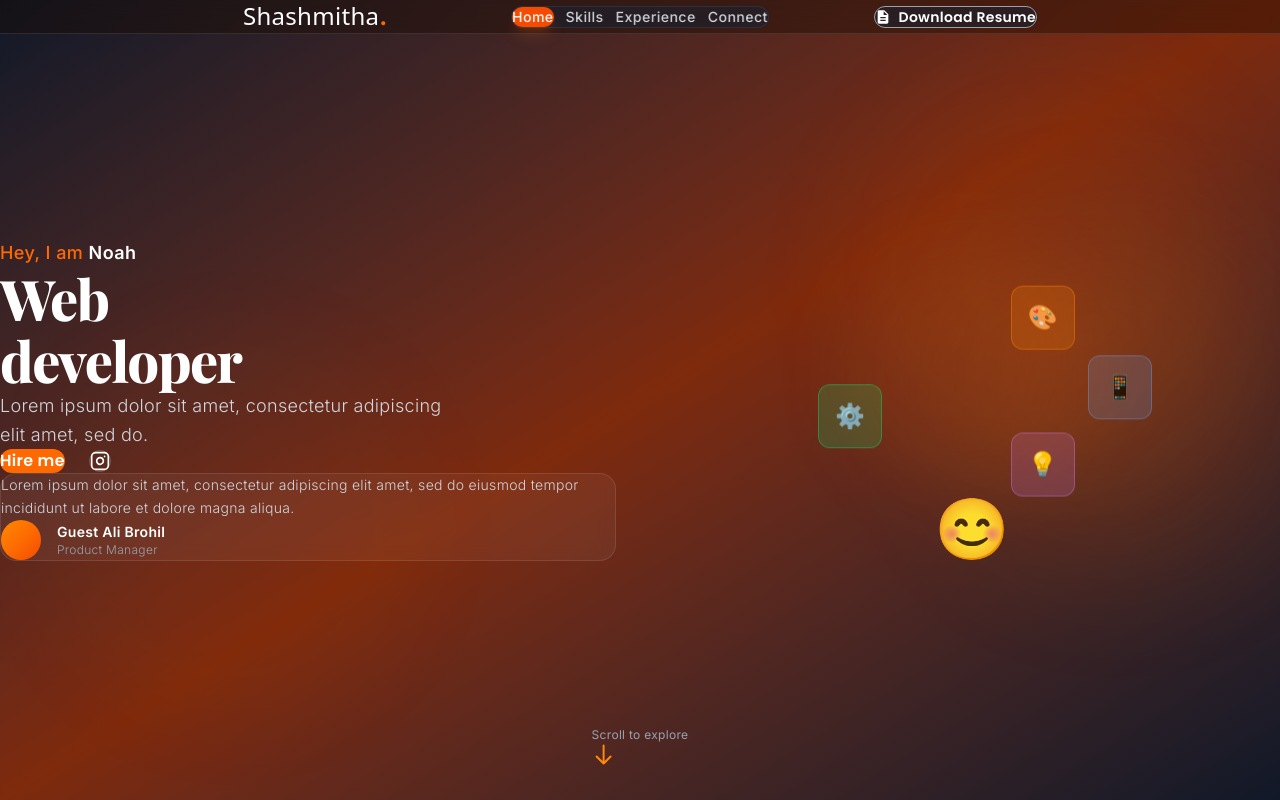
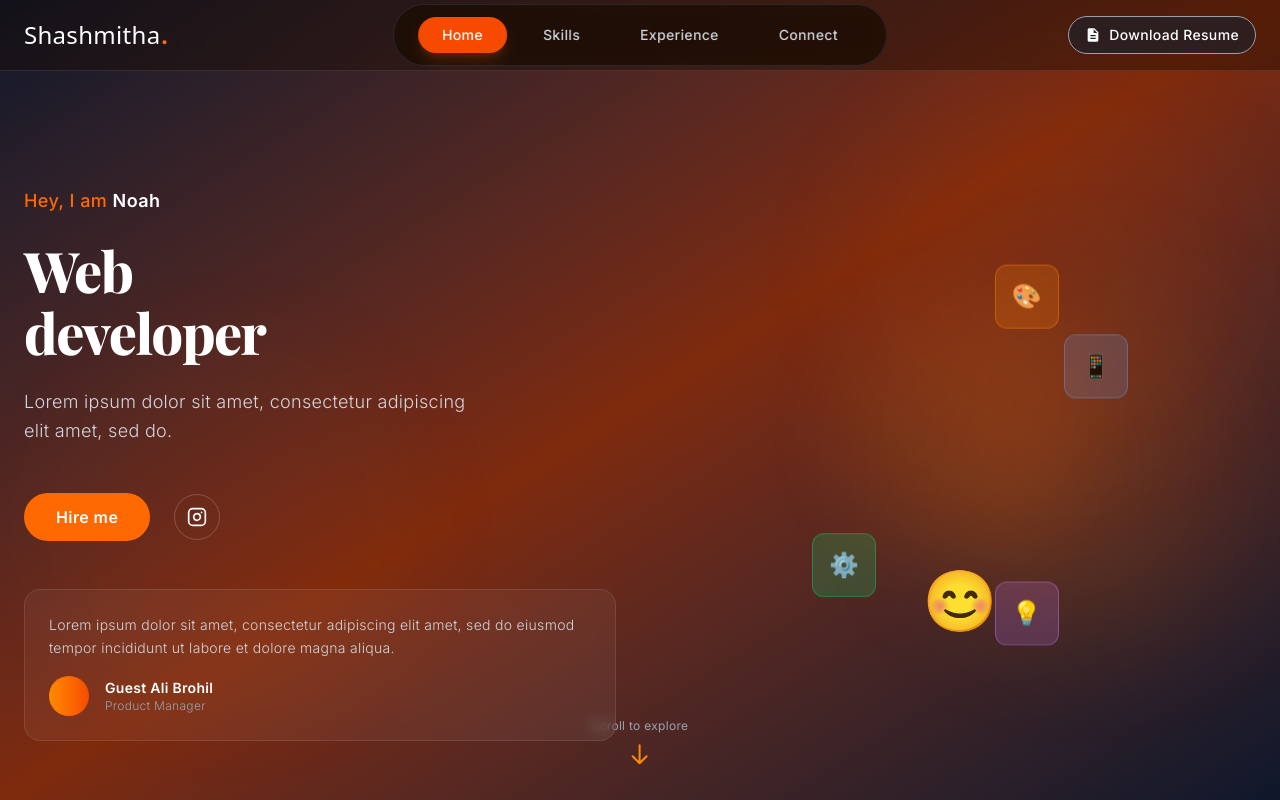
Before and after one commit to ShashmithaBan/Portfolio_2026, a React (Vite) app: page / in a window 1280 px wide. Built offline with nearby package versions, Linux system fonts and the light colour scheme.

Commit message:
fix: Make navigation responsive for all screens and fix JSX/HTML syntax errors

```diff
--- a/src/App.jsx
+++ b/src/App.jsx
@@ -7,7 +7,7 @@ export default function App() {
   const [mobileMenuOpen, setMobileMenuOpen] = useState(false);
 
   return (
-    <div className="bg-gradient-to-br from-gray-900 via-orange-900 to-gray-900 min-h-screen text-white">
+    <div className="bg-gradient-to-br from-slate-900 via-orange-900 to-slate-900 min-h-screen text-white">
       {/* Navigation */}
       <Navigation mobileMenuOpen={mobileMenuOpen} setMobileMenuOpen={setMobileMenuOpen} />
 
--- a/src/components/Hero.jsx
+++ b/src/components/Hero.jsx
@@ -40,7 +40,7 @@ export default function Hero() {
               Lorem ipsum dolor sit amet, consectetur adipiscing elit amet, sed do eiusmod tempor incididunt ut labore et dolore magna aliqua.
             </p>
             <div className="flex items-center gap-4">
-              <div className="w-10 h-10 bg-gradient-to-br from-orange-400 to-orange-600 rounded-full"></div>
+              <div className="w-10 h-10 bg-gradient-to-r from-orange-400 to-orange-600 rounded-full"></div>
               <div>
                 <p className="font-poppins font-semibold text-sm text-white">Guest Ali Brohil</p>
                 <p className="text-xs text-gray-400 font-light">Product Manager</p>
@@ -66,10 +66,10 @@ export default function Hero() {
           </div>
 
           {/* Character Placeholder */}
-          <div className="relative w-64 h-64 lg:w-80 lg:h-80 bg-gradient-to-br from-orange-400/20 to-orange-600/10 rounded-full blur-3xl"></div>
+          <div className="relative w-64 h-64 lg:w-80 lg:h-80 bg-gradient-to-r from-orange-400/20 to-orange-600/10 rounded-full blur-3xl"></div>
           <div className="absolute inset-0 flex items-center justify-center">
             <div className="text-center">
-              <div className="w-48 h-48 lg:w-64 lg:h-64 bg-gradient-to-br from-orange-400 to-orange-600 rounded-full opacity-10 blur-2xl"></div>
+              <div className="w-48 h-48 lg:w-64 lg:h-64 bg-gradient-to-r from-orange-400 to-orange-600 rounded-full opacity-10 blur-2xl"></div>
               <p className="text-6xl mt-4">😊</p>
             </div>
           </div>
--- a/src/components/Navigation.jsx
+++ b/src/components/Navigation.jsx
@@ -1,18 +1,14 @@
 import React from 'react';
 import { Menu, X } from 'lucide-react';
-// Note: You must install lucide-react (npm install lucide-react)
 
 export default function Navigation({ mobileMenuOpen, setMobileMenuOpen }) {
-  // NOTE: You would typically pass 'activeSection' as a prop here
-  // to dynamically apply the active state. For this example,
-  // we'll simulate the 'Home' link as active.
     const activeSection = 'home';
 
     return (
-    <header className="fixed top-0 left-0 right-0 z-50 bg-[#1A0C00]/40 backdrop-blur-md border-b border-white/10 ">
-      <div className=" mx-auto px-6 py-4 flex justify-around items-center">
+        <header className="fixed top-0 left-0 right-0 z-50 bg-[#1A0C00]/40 backdrop-blur-md border-b border-white/10">
+            <div className="mx-auto px-4 md:px-6 py-4 flex justify-between items-center">
                 {/* Logo */}
-        <div className="text-2xl font-bold min-w-fit z-10">
+                <div className="text-xl md:text-2xl font-bold min-w-fit z-10">
                     <span className="text-white font-sans font-medium">Shashmitha</span>
                     <span className="text-orange-500">.</span>
                 </div>
@@ -20,15 +16,15 @@ export default function Navigation({ mobileMenuOpen, setMobileMenuOpen }) {
                 {/* Desktop Navigation - Centered Pill Container */}
                 <nav className="hidden lg:flex justify-center absolute left-1/2 top-1/2 transform -translate-x-1/2 -translate-y-1/2">
                     {/* Main Navigation Wrapper - The pill background */}
-          <div className="flex items-center gap-3 px-6 py-3 rounded-full bg-gray-800/50 backdrop-blur-sm border border-gray-700/50">
+                    <div className="flex items-center gap-2 md:gap-3 px-4 md:px-6 py-2 md:py-3 rounded-full bg-[#1A0C00]/60 backdrop-blur-sm border border-gray-700/50">
                         {['home', 'skills', 'experience', 'connect'].map((item) => (
                             <a
                                 key={item}
                                 href={`#${item}`}
-                className={`px-6 py-2 rounded-full text-sm font-poppins font-medium transition-colors duration-200 tracking-wide whitespace-nowrap
+                                className={`px-4 md:px-6 py-2 rounded-full text-xs md:text-sm font-poppins font-medium transition-colors duration-200 tracking-wide whitespace-nowrap
                   ${activeSection === item
-                    ? 'bg-orange-600 text-white shadow-lg shadow-orange-500/20' // Active pill style
-                    : 'text-gray-300 hover:text-white hover:bg-gray-700/30' // Inactive style
+                                    ? 'bg-orange-600 text-white shadow-lg shadow-orange-500/20'
+                                    : 'text-gray-300 hover:text-white hover:bg-gray-700/30'
                                 }`}
                             >
                                 {item.charAt(0).toUpperCase() + item.slice(1)}
@@ -37,12 +33,11 @@ export default function Navigation({ mobileMenuOpen, setMobileMenuOpen }) {
                     </div>
                 </nav>
 
-        {/* Download Resume Button - Aligned Right */}
+                {/* Download Resume Button - Desktop Only */}
                 <div className="hidden lg:flex items-center gap-2 z-10">
-          <button className="flex items-center gap-2 px-4 py-2 border border-gray-400 text-white rounded-full bg-gray-800/50 backdrop-blur-sm hover:bg-gray-700/50 transition-colors duration-200 text-sm font-poppins font-medium tracking-wide">
-            <span className="sr-only">Download Resume</span>
+                    <button className="flex items-center gap-2 px-4 py-2 border border-gray-400 text-white rounded-full bg-gray-800/50 backdrop-blur-sm hover:bg-gray-700/50 transition-colors duration-200 text-sm font-poppins font-medium tracking-wide whitespace-nowrap">
                         <svg className="w-4 h-4" fill="currentColor" viewBox="0 0 24 24">
-                <path d="M14 2H6c-1.1 0-1.99.9-1.99 2L4 20c0 1.1.89 2 1.99 2H18c1.1 0 2-.9 2-2V8l-6-6zm2 16H8v-2h8v2zm0-4H8v-2h8v2zm-3-5V3.5L18.5 9H13z"/>
+                            <path d="M14 2H6c-1.1 0-1.99.9-1.99 2L4 20c0 1.1.89 2 1.99 2H18c1.1 0 2-.9 2-2V8l-6-6zm2 16H8v-2h8v2zm0-4H8v-2h8v2zm-3-5V3.5L18.5 9H13z" />
                         </svg>
                         <span>Download Resume</span>
                     </button>
@@ -57,15 +52,15 @@ export default function Navigation({ mobileMenuOpen, setMobileMenuOpen }) {
                 </button>
             </div>
 
-      {/* Mobile Menu (Simplified for mobile) */}
+            {/* Mobile Menu */}
             {mobileMenuOpen && (
                 <div className="lg:hidden bg-gray-900/95 backdrop-blur-sm border-t border-white/10">
                     <nav className="flex flex-col gap-4 px-6 py-6">
-            <a href="#home" className="text-white hover:text-orange-400 transition text-lg font-poppins font-medium">Home</a>
-            <a href="#skills" className="text-white hover:text-orange-400 transition text-lg font-poppins font-medium">Skills</a>
-            <a href="#experience" className="text-white hover:text-orange-400 transition text-lg font-poppins font-medium">Experience</a>
-            <a href="#contact" className="text-white hover:text-orange-400 transition text-lg font-poppins font-medium">Connect</a>
-            <button className="mt-4 px-6 py-3 bg-orange-600 hover:bg-orange-700 rounded-full transition font-poppins font-semibold text-sm text-white tracking-wide">
+                        <a href="#home" className="text-white hover:text-orange-400 transition text-base font-poppins font-medium">Home</a>
+                        <a href="#skills" className="text-white hover:text-orange-400 transition text-base font-poppins font-medium">Skills</a>
+                        <a href="#experience" className="text-white hover:text-orange-400 transition text-base font-poppins font-medium">Experience</a>
+                        <a href="#contact" className="text-white hover:text-orange-400 transition text-base font-poppins font-medium">Connect</a>
+                        <button className="mt-4 px-6 py-3 bg-orange-600 hover:bg-orange-700 rounded-full transition font-poppins font-semibold text-sm text-white tracking-wide w-full">
                             Download Resume
                         </button>
                     </nav>
--- a/src/index.css
+++ b/src/index.css
@@ -1,8 +1,7 @@
 @import "tailwindcss";
 
 * {
-  margin: 0;
-  padding: 0;
+
   box-sizing: border-box;
 }
 
@@ -41,23 +40,7 @@ h2 {
   letter-spacing: -1px;
 }
 
-.logo {
-  font-family: 'Poppins', sans-serif;
-  font-weight: 700;
-  letter-spacing: -0.5px;
-}
 
-nav a {
-  font-family: 'Inter', sans-serif;
-  font-weight: 500;
-  letter-spacing: 0.5px;
-}
-
-button {
-  font-family: 'Poppins', sans-serif;
-  font-weight: 600;
-  letter-spacing: 0.3px;
-}
 
 @keyframes float {
   0%, 100% {
```
Lines whose indentation alone changed are shown as unchanged.
